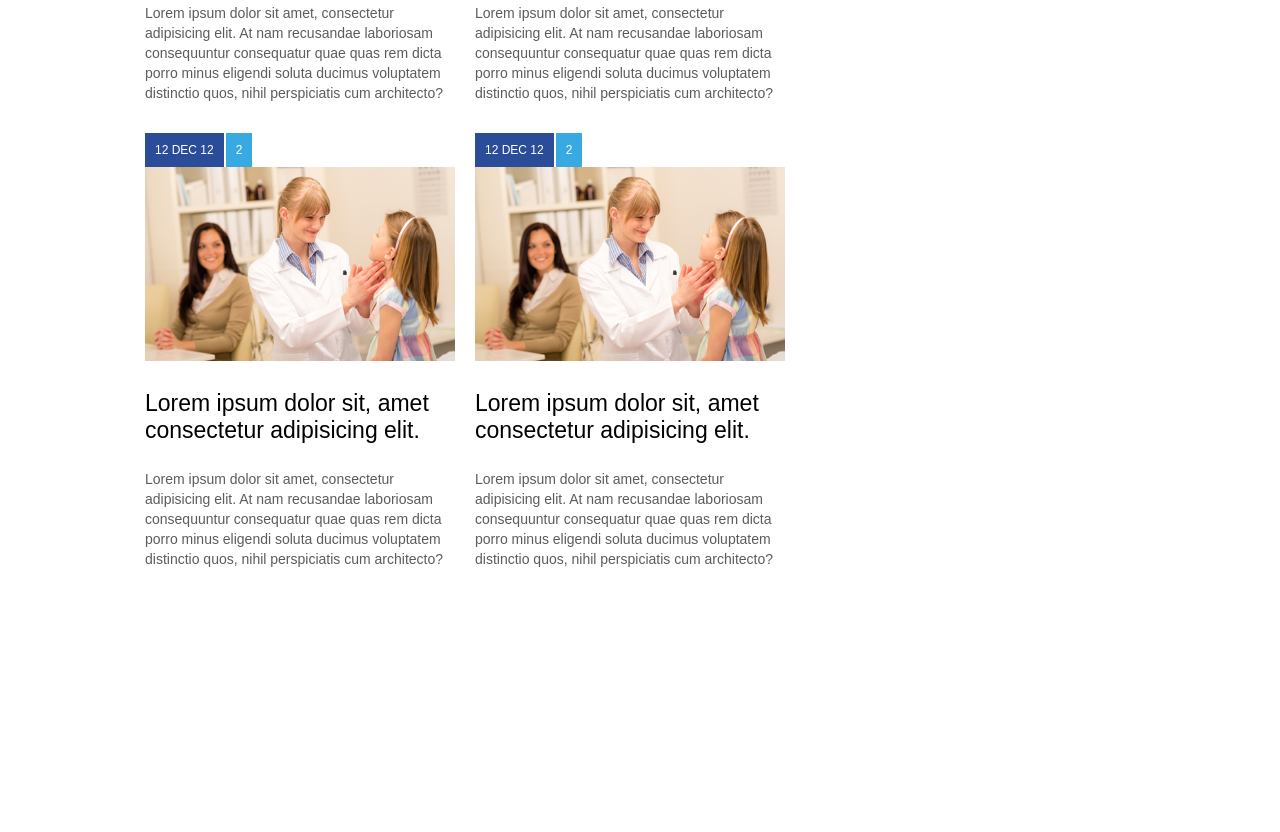
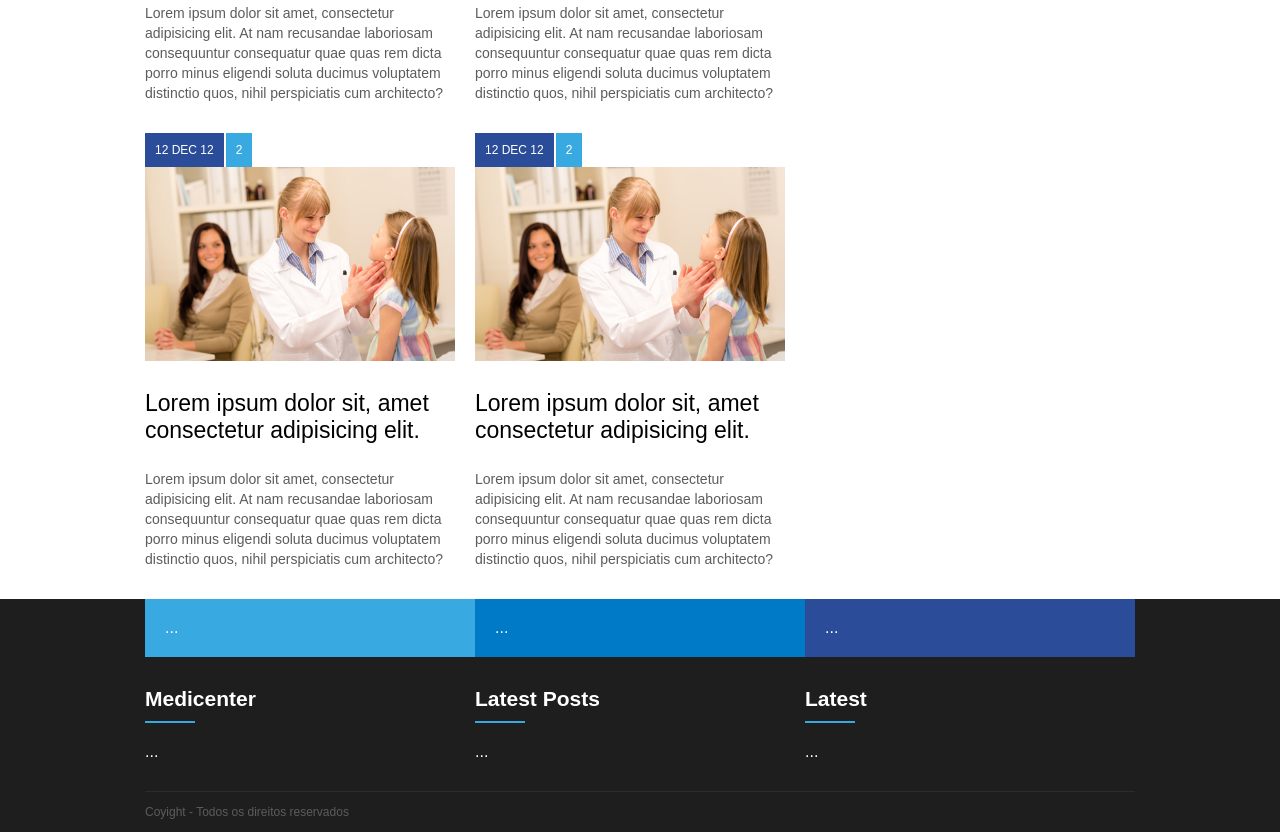
Before and after one commit to samara-maia/MediCenter, a plain HTML site: page index.html in a window 1280 px wide. Shown: the part 1209-2041 px from the top of the page. Before the commit the page ends 1808 px from the top, so only its background shows below. Drawn offline with Linux system fonts and the light colour scheme.

Commit message:
footer corrigido

```diff
--- a/assets/css/template.css
+++ b/assets/css/template.css
@@ -203,8 +203,9 @@ article .news_resume {
     font-size: 14px;
     margin-bottom: 30px;
 }
+
 footer {
-    background-color:  #1e1e1e;
+    background-color: #1e1e1e;
     display: flex;
     justify-content: center;
 }
@@ -212,10 +213,11 @@ footer {
     display: flex;
 }
 .fm_1, .fm_2, .fm_3 {
-    flex:1;
+    flex: 1;
     color: #FFFFFF;
+    padding: 20px;
 }
-.fm_1{
+.fm_1 {
     background-color: #39aae1;
 }
 .fm_2 {
@@ -227,14 +229,12 @@ footer {
 .footer_menu a {
     display: block;
     text-decoration: none;
-    padding: 20px;
     color: #FFFFFF;
 }
-.footer_area{
+.footer_area {
     display: flex;
-
 }
-.footer_areaitem {
+.footer_areaitem{
     flex: 1;
     color: #FFFFFF;
 }
@@ -245,7 +245,7 @@ footer {
 footer .widget_title_text {
     color: #FFFFFF;
 }
-.footer_capy {
+.footer_copy {
     border-top: 1px solid #2c2c2c;
     height: 40px;
     line-height: 40px;
--- a/index.html
+++ b/index.html
@@ -3,8 +3,7 @@
 
 <head>
     <meta charset="UTF-8">
-    <meta name="viewport" content="width=
-    , initial-scale=1.0">
+    <meta name="viewport" content="width=device-width,user-scalable=0" />
     <link rel="stylesheet" type="text/css" href="assets/css/template.css" />
     <title>MediCenter</title>
 </head>
@@ -183,31 +182,65 @@
     </section>
 
     <footer>
-       <div class="Container flexColumn">
+        <div class="container flexColumn">
             <div class="footer_menu">
                 <div class="fm_1">
-
+                    <a href="">
+                        ...
+                    </a>
                 </div>
                 <div class="fm_2">
-
+                    <a href="">
+                        ...
+                    </a>
                 </div>
                 <div class="fm_3">
-
+                    <a href="">
+                        ...
+                    </a>
                 </div>
             </div>
             <div class="footer_area">
                 <div class="footer_areaitem">
-
+                    <div class="widger">
+                        <div class="widget_title">
+                            <div class="widget_title_text">Medicenter</div>
+                            <div class="widget_title_bar"></div>
+                        </div>
+                        <div class="widget_boby">
+                            ...
+                        </div>
+                    </div>
                 </div>
                     <div class="footer_areaitem">
-
+                        <div class="widger">
+                            <div class="widget_title">
+                                <div class="widget_title_text">Latest Posts</div>
+                                <div class="widget_title_bar"></div>
+                            </div>
+                            <div class="widget_boby">
+                                ...
+                          </div>
+                        </div>
                     </div>
                             <div class="footer_areaitem">
-
+                                <div class="widger">
+                                    <div class="widget_title">
+                                        <div class="widget_title_text">Latest</div>
+                                        <div class="widget_title_bar"></div>
                                     </div>
+                                    <div class="widget_boby">
+                                        ...
+                                    </div>
+                                </div>
+                            </div>
+                        </div>
+                        <div class="footer_copy">
+                            Coyight - Todos os direitos reservados
                         </div>
                    </div>
     </footer>
 
 </body>
+
 </html>
```
Lines whose indentation alone changed are shown as unchanged.
